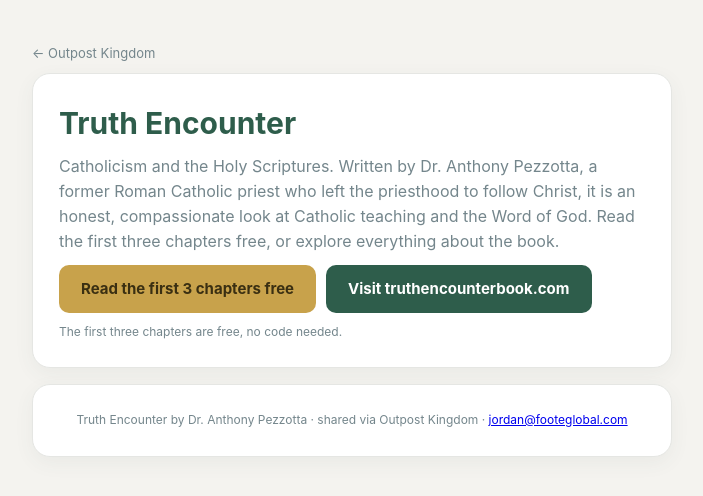
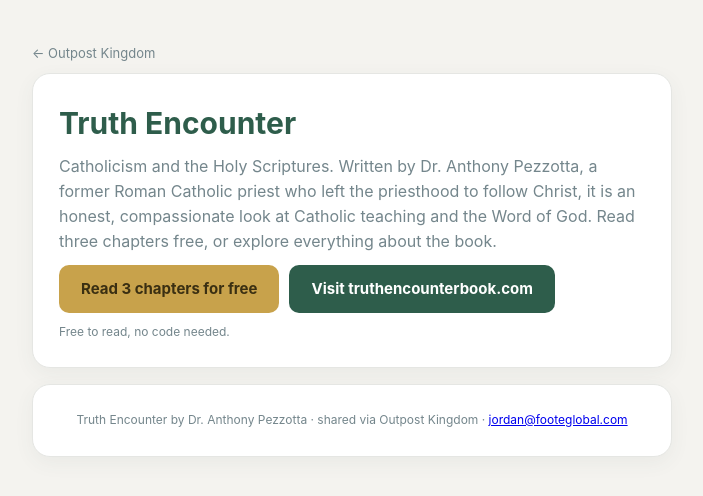
Before and after one commit to jordanfooteserves/outpostkingdom, a Next.js app: page /truth-encounter in a window 1280 px wide. Shown: the top 496 px of the page, without its empty margins (288-991 px from the left). Built offline with nearby package versions, Linux system fonts and the light colour scheme.

Commit message:
Add Truth Encounter spoke and home-page tile

```diff
--- a/app/truth-encounter/page.js
+++ b/app/truth-encounter/page.js
@@ -5,12 +5,12 @@
 
       <div className="card hero green">
         <h1>Truth Encounter</h1>
-        <p className="lead">Catholicism and the Holy Scriptures. Written by Dr. Anthony Pezzotta, a former Roman Catholic priest who left the priesthood to follow Christ, it is an honest, compassionate look at Catholic teaching and the Word of God. Read the first three chapters free, or explore everything about the book.</p>
+        <p className="lead">Catholicism and the Holy Scriptures. Written by Dr. Anthony Pezzotta, a former Roman Catholic priest who left the priesthood to follow Christ, it is an honest, compassionate look at Catholic teaching and the Word of God. Read three chapters free, or explore everything about the book.</p>
         <div className="formrow">
-          <a className="btn btn-gold" style={{ marginTop: 0 }} href="https://gum.co/xPaMb/romans623" target="_blank" rel="noopener noreferrer">Read the first 3 chapters free</a>
+          <a className="btn btn-gold" style={{ marginTop: 0 }} href="https://gum.co/xPaMb/romans623" target="_blank" rel="noopener noreferrer">Read 3 chapters for free</a>
           <a className="btn" href="https://www.truthencounterbook.com" target="_blank" rel="noopener noreferrer">Visit truthencounterbook.com</a>
         </div>
-        <p className="fine">The first three chapters are free, no code needed.</p>
+        <p className="fine">Free to read, no code needed.</p>
       </div>
 
       <div className="card foot">
```
